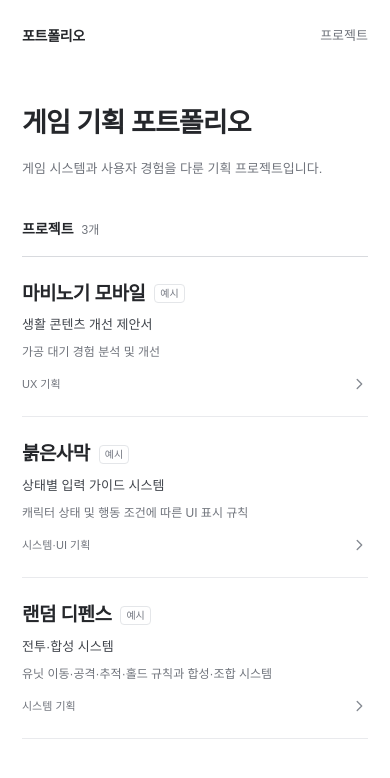
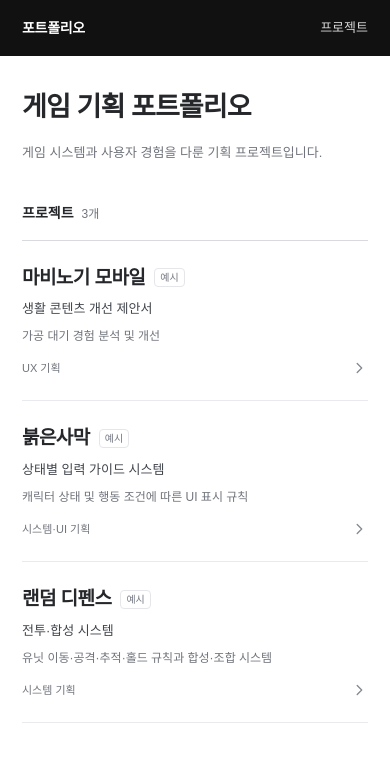
Before and after one commit to yuhaechan/game-portfolio, a Next.js app: page / in a window 390 px wide. Shown: the top 778 px of the page. Built offline with nearby package versions, Linux system fonts and the light colour scheme.

Commit message:
Update published portfolio

```diff
--- a/src/app/globals.css
+++ b/src/app/globals.css
@@ -9,10 +9,13 @@ button { cursor:pointer; font:inherit; }
 a:focus-visible,button:focus-visible { outline:2px solid var(--accent); outline-offset:5px; }
 .skip-link { position:fixed; top:10px; left:20px; padding:10px 16px; background:#25272b; color:white; z-index:20; transform:translateY(-150%); }
 .skip-link:focus { transform:translateY(0); }
-.site-header { max-width:960px; min-height:88px; margin:0 auto; padding:24px 32px; display:flex; align-items:center; justify-content:space-between; gap:24px; }
+.site-header-bar { background:#111; color:#fff; }
+.site-header { max-width:960px; min-height:64px; margin:0 auto; padding:12px 32px; display:flex; align-items:center; justify-content:space-between; gap:24px; }
 .site-brand { font-size:14px; font-weight:600; letter-spacing:-.3px; }
-.header-link { color:var(--muted); font-size:13px; padding:8px 0; }
-.header-link:hover,.back-link:hover { color:var(--text); text-decoration:underline; text-underline-offset:4px; }
+.header-link { color:#d6d6d6; font-size:13px; padding:8px 0; }
+.header-link:hover { color:#fff; text-decoration:underline; text-underline-offset:4px; }
+.site-header a:focus-visible { outline-color:#fff; }
+.back-link:hover { color:var(--text); text-decoration:underline; text-underline-offset:4px; }
 .portfolio-main { max-width:960px; margin:0 auto; padding:0 32px 88px; }
 .intro { padding:48px 0 52px; }
 .intro h1 { font-size:clamp(27px,3.4vw,34px); font-weight:600; line-height:1.45; letter-spacing:-1.2px; margin:0 0 14px; word-break:keep-all; }
@@ -65,7 +68,7 @@ a:focus-visible,button:focus-visible { outline:2px solid var(--accent); outline-
 .text-button { display:inline-block; margin-top:18px; text-decoration:underline; font-size:14px; }
 .button { border:1px solid var(--line); background:white; padding:12px 18px; border-radius:4px; }
 @media(max-width:640px) {
-  .site-header { min-height:72px; padding:18px 22px; }
+  .site-header { min-height:56px; padding:8px 22px; }
   .portfolio-main { padding:0 22px 56px; }
   .intro { padding:32px 0 38px; }
   .intro h1 { font-size:27px; letter-spacing:-.9px; }
--- a/src/components/portfolio.tsx
+++ b/src/components/portfolio.tsx
@@ -35,7 +35,7 @@ export function Portfolio({ snapshot, projectId }: { snapshot: PortfolioSnapshot
   }
   return <>
     <a className="skip-link" href="#main">본문으로 이동</a>
-    <header className="site-header"><Link className="site-brand" href="/" onClick={event => navigate(event)}>포트폴리오</Link><Link className="header-link" href="/#projects" onClick={event => navigate(event)}>프로젝트</Link></header>
+    <header className="site-header-bar"><div className="site-header"><Link className="site-brand" href="/" onClick={event => navigate(event)}>포트폴리오</Link><Link className="header-link" href="/#projects" onClick={event => navigate(event)}>프로젝트</Link></div></header>
     <main id="main" className="portfolio-main">
       {preview && <p className="preview-banner">로컬 미리보기 · 비공개 프로젝트 포함</p>}
       {active ? <>
```
